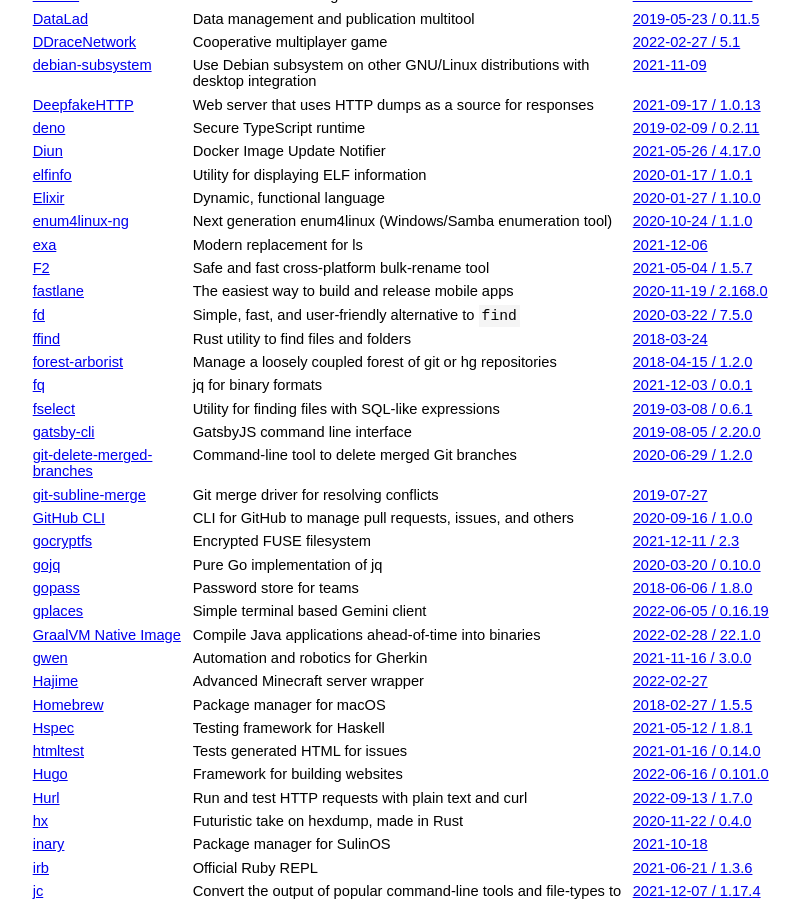
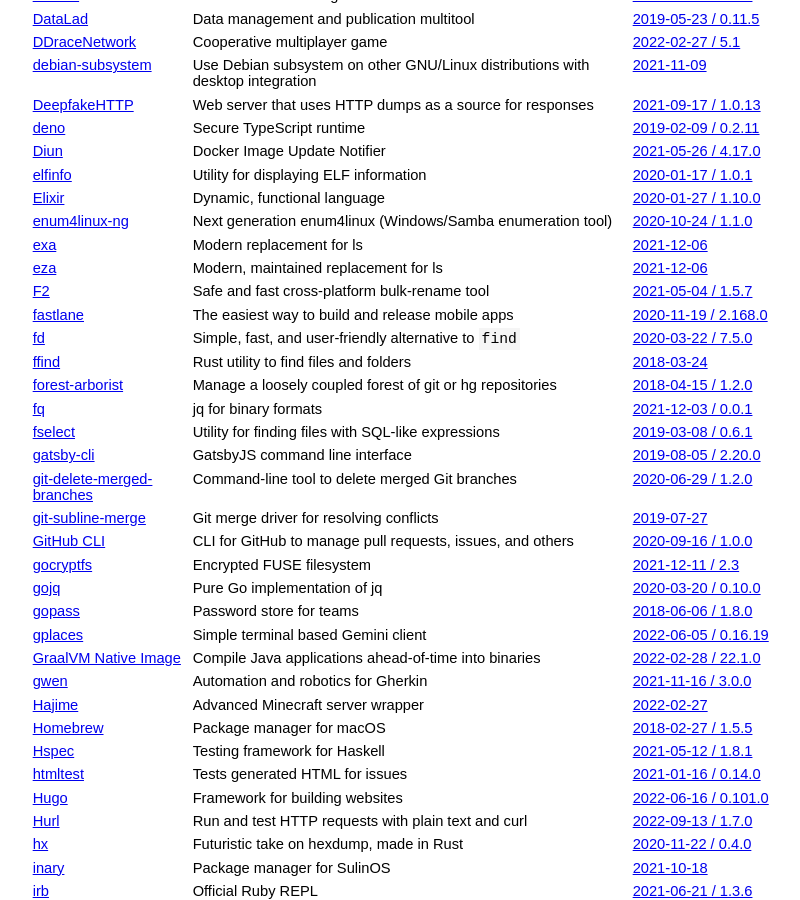
Before and after one commit to jcs/no_color, a Jekyll site: the page built from index.md, in a window 1280 px wide and 900 px high, scrolled down 2971 px. Shown: the whole window, without its empty margins (211-1011 px from the left). Built offline with Jekyll 4.4.1, drawn with Linux system fonts in a browser that asks for light colours; our own code applies the rules of GitHub Pages for plain Markdown files.

Commit message:
Add eza (#246)
Signed-off-by: Christina Sørensen <christina@cafkafk.com>

```diff
--- a/index.md
+++ b/index.md
@@ -172,6 +172,7 @@ color by default via `NO_COLOR`.
 | [Elixir](https://elixir-lang.org) | Dynamic, functional language | [2020-01-27 / 1.10.0](https://github.com/elixir-lang/elixir/releases/tag/v1.10.0) |
 | [enum4linux-ng](https://github.com/cddmp/enum4linux-ng) | Next generation enum4linux (Windows/Samba enumeration tool) | [2020-10-24 / 1.1.0](https://github.com/cddmp/enum4linux-ng/commit/fa8f371de9975d4613c6ed9582b26db2584d10d8) |
 | [exa](https://github.com/ogham/exa) | Modern replacement for ls | [2021-12-06](https://github.com/ogham/exa/commit/7c957f95b328aabe75f7494633dae5893d4ed3d1) |
+| [eza](https://github.com/cafkafk/eza) | Modern, maintained replacement for ls | [2021-12-06](https://github.com/cafkafk/eza/commit/7c957f95b328aabe75f7494633dae5893d4ed3d1) |
 | [F2](https://github.com/ayoisaiah/f2) | Safe and fast cross-platform bulk-rename tool | [2021-05-04 / 1.5.7](https://github.com/ayoisaiah/f2/releases/tag/v1.5.7) |
 | [fastlane](https://fastlane.tools) | The easiest way to build and release mobile apps | [2020-11-19 / 2.168.0](https://github.com/fastlane/fastlane/releases/tag/2.168.0) |
 | [fd](https://github.com/sharkdp/fd) | Simple, fast, and user-friendly alternative to `find` | [2020-03-22 / 7.5.0](https://github.com/sharkdp/fd/releases/tag/v7.5.0) |
```
